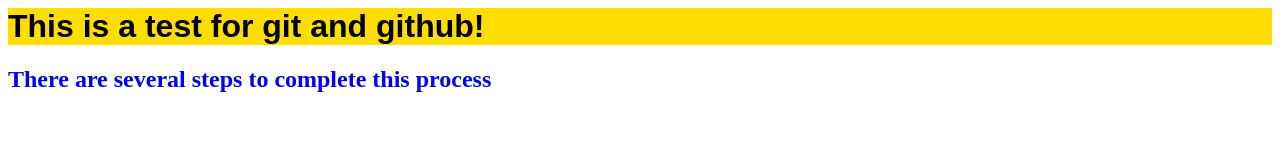
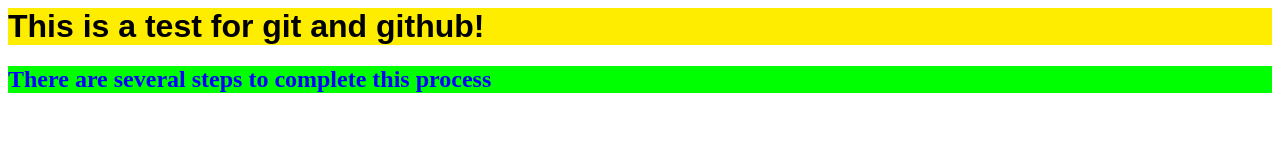
Before and after one commit to sandeep0909/cool_shoes, a plain HTML site: page index.html in a window 1280 px wide. Drawn offline with Linux system fonts and the light colour scheme.

Commit message:
second Commit

```diff
--- a/styles.css
+++ b/styles.css
@@ -1,9 +1,10 @@
 h1 {
   color: black;
   font-family: sans-serif;
-  background: #ffdd00;
+  background: #ffed00;
 }
 
 h2{
   color: blue;
+  background: #00ff00
 }
```
